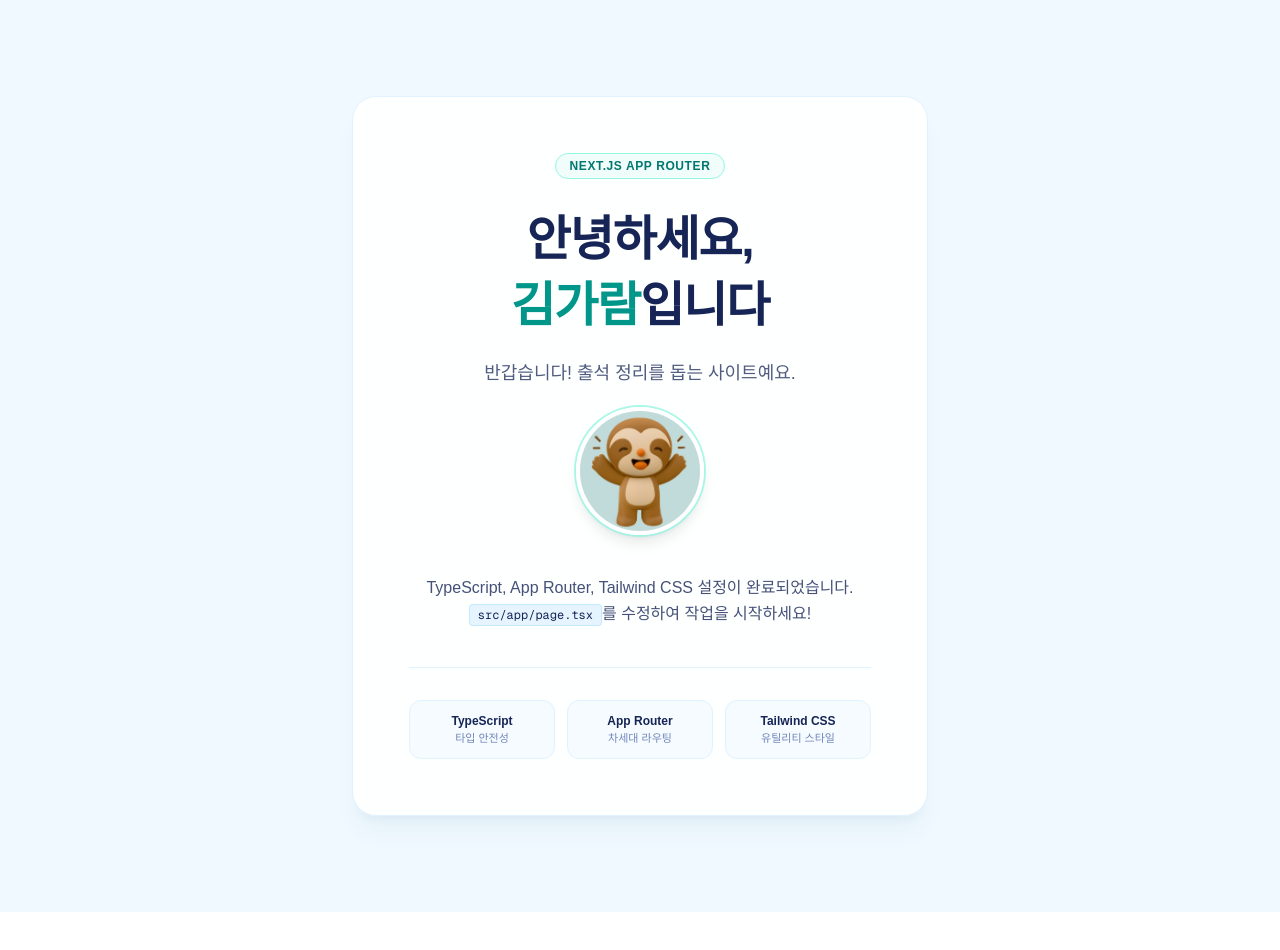
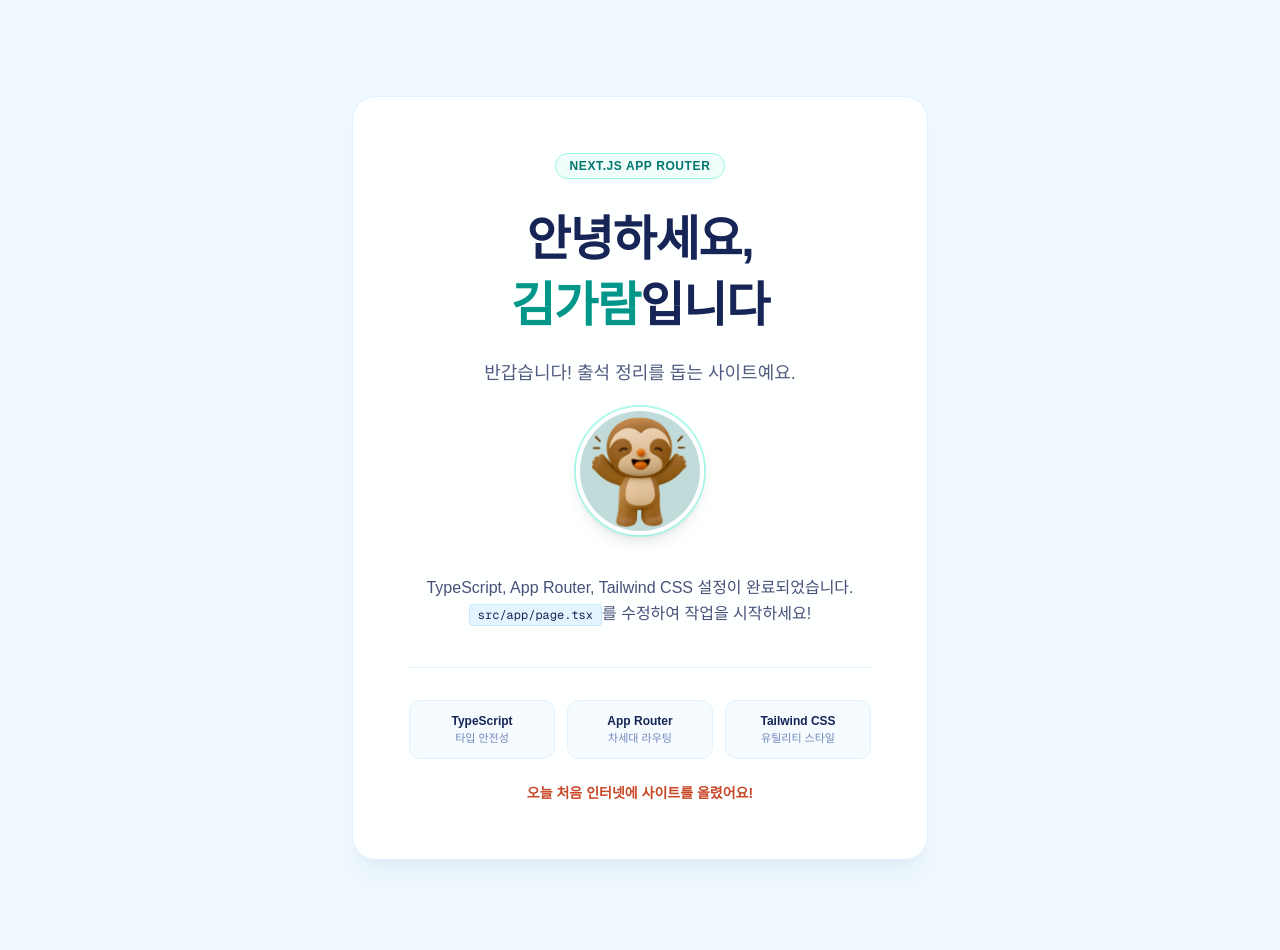
Before and after one commit to Gloria3513/my-first-site-demo, a Next.js app: page / in a window 1280 px wide. Shown: the top 950 px of the page. Before the commit the page ends 912 px from the top, so only its background shows below. Built offline with nearby package versions, Linux system fonts and the light colour scheme.

Commit message:
첫 공개 기념 한 줄

```diff
--- a/src/app/page.tsx
+++ b/src/app/page.tsx
@@ -55,6 +55,10 @@ export default function Home() {
             <p className="text-blue-900/60 text-[11px] sm:mt-0.5">유틸리티 스타일</p>
           </div>
         </div>
+
+        <p className="text-sm font-semibold mt-6" style={{ color: "#C84726" }}>
+          오늘 처음 인터넷에 사이트를 올렸어요!
+        </p>
       </div>
     </main>
   );
```
